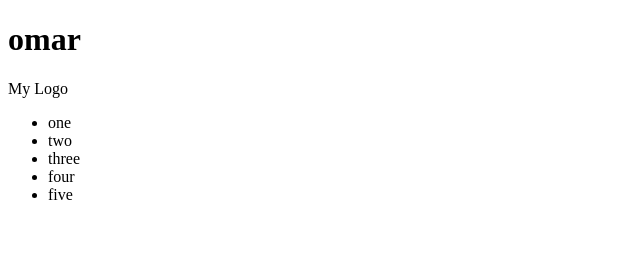
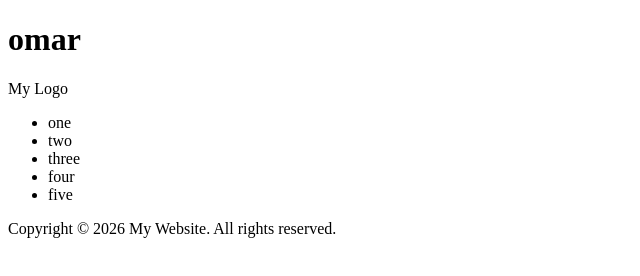
Before and after one commit to OmarR-mahmoud/learning-git, a plain HTML site: page index.html in a window 1280 px wide. Shown: the whole page, without its empty margins (0-640 px from the left). Drawn offline with Linux system fonts and the light colour scheme.

Commit message:
added footer section

```diff
--- a/index.html
+++ b/index.html
@@ -27,6 +27,11 @@
             <span></span>
         </div>
     </header>
+
+    <footer>
+        <p>Copyright &copy; 2026 My Website. All rights reserved.</p>
+    </footer>
+
     <script scr="main.js"></script>
 </body>
 </html>
```
